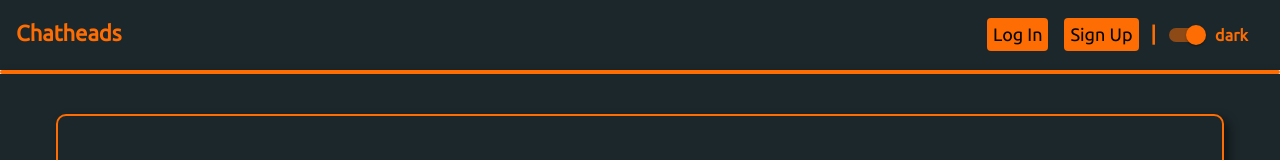
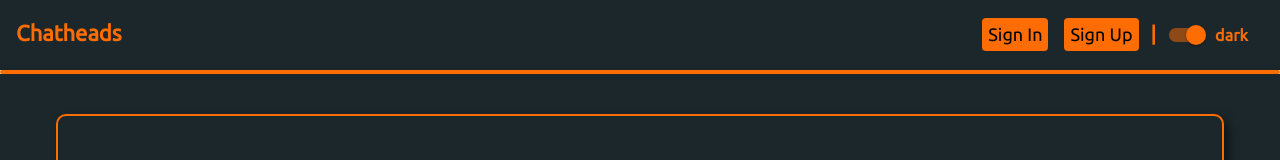
Before and after one commit to shreyash616/chatheads, a React (Create React App) app in the folder chatheads-ui/: page /home in a window 1280 px wide. Shown: the top 160 px of the page. Built offline with nearby package versions, Linux system fonts and the light colour scheme.

Commit message:
word change

```diff
--- a/chatheads-ui/src/common/components/navigation-bar/index.js
+++ b/chatheads-ui/src/common/components/navigation-bar/index.js
@@ -45,7 +45,7 @@ const AppNavbar = (props) => {
       <ActionButtonsWrapper>
         <Link to='/signIn'>
           <Button {...props}>
-            Log In
+            Sign In
           </Button>
         </Link>
       </ActionButtonsWrapper>
```
